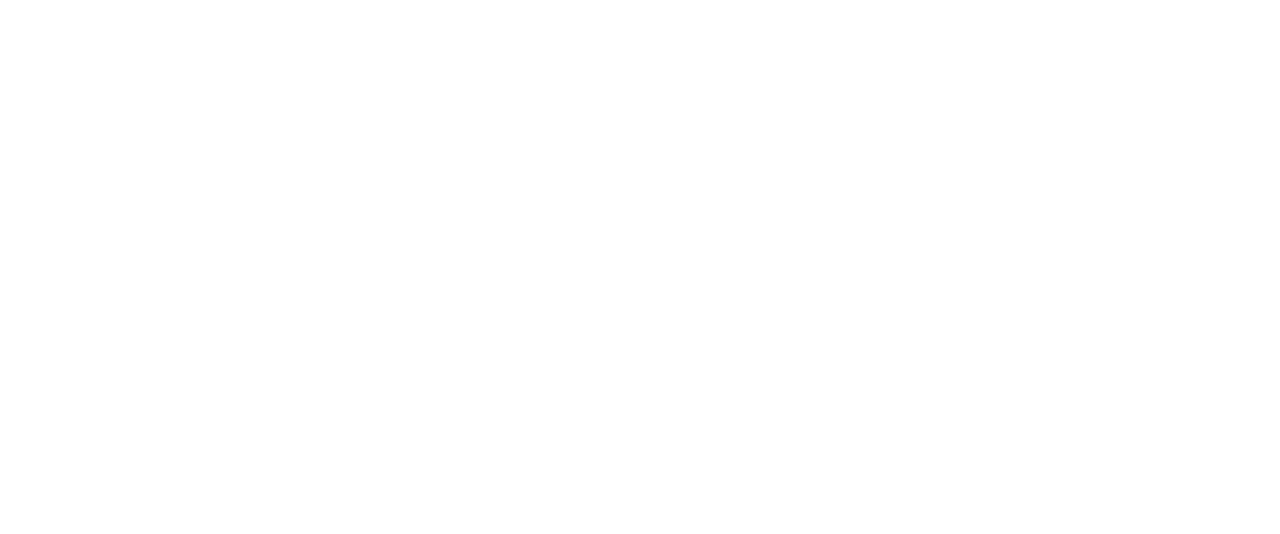
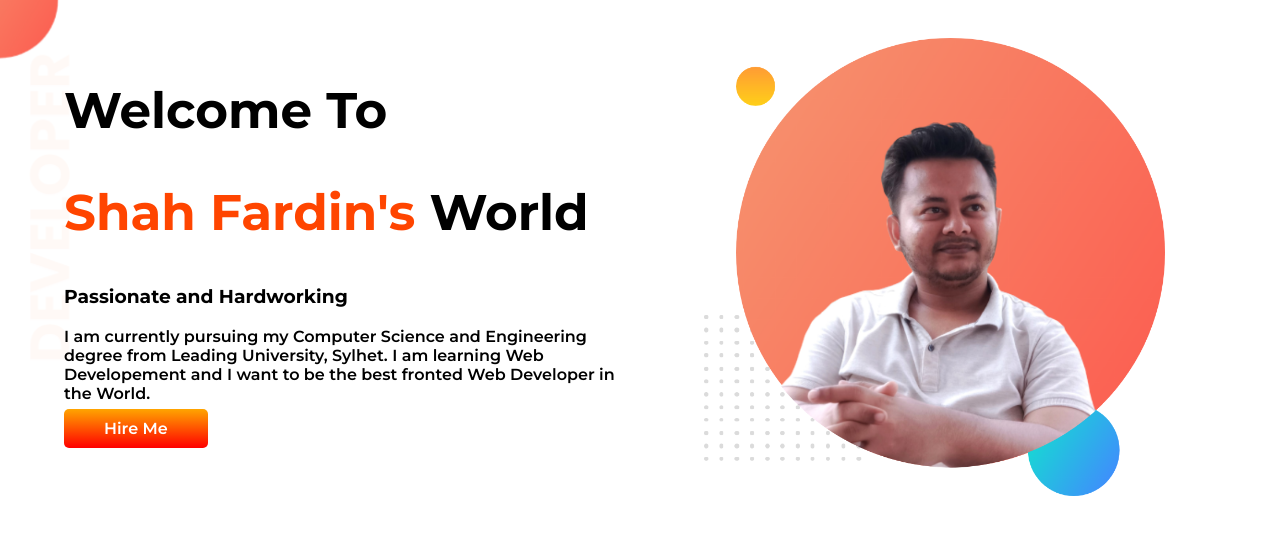
Before and after one commit to ShaahFardin/developer-portfolio, a plain HTML site: page index.html in a window 1280 px wide. Drawn offline with Linux system fonts and the light colour scheme.

Commit message:
top-banner-added

```diff
--- a/index.html
+++ b/index.html
@@ -5,9 +5,25 @@
     <meta http-equiv="X-UA-Compatible" content="IE=edge">
     <meta name="viewport" content="width=device-width, initial-scale=1.0">
     <title>Fardin Shah</title>
+    <link rel="preconnect" href="https://fonts.googleapis.com">
+    <link rel="preconnect" href="https://fonts.gstatic.com" crossorigin>
+    <link href="https://fonts.googleapis.com/css2?family=Montserrat:wght@600;700&display=swap" rel="stylesheet">
     <link rel="stylesheet" href="style.css">
 </head>
 <body>
-
+    <section class="top-banner">
+        <div class="half-width">
+            <h1>Welcome To <h1>
+                <h1><span class="title-name">Shah Fardin's</span> World</h1>
+                <h3>Passionate and Hardworking</h3>
+                <p>I am currently pursuing my Computer Science and Engineering
+                degree from Leading University, Sylhet. I am learning Web Developement
+                and I want to be the best fronted Web Developer in the World.</p>
+                <a class="link-button" target="_blank" href="https://www.facebook.com/rifat.chowdhury.18659/">Hire Me</a>
+        </div>
+        <div class="half-width">
+            <img src="images/fardin-bg.png" alt="Fardin">
+        </div>
+    </section>
 </body>
 </html>
--- a/style.css
+++ b/style.css
@@ -0,0 +1,33 @@
+body{
+    font-family: 'Montserrat', sans-serif;
+    margin: 0;
+}
+h1{
+    font-size: 50px;
+}
+.title-name{
+    color: orangered;
+}
+section{
+    display: flex;
+}
+.half-width{
+    width: 50%;
+    padding-left: 5%;
+    padding-top: 3%;
+}
+.half-width img{
+    width: 80%;
+}
+.link-button{
+
+    color: white;
+    text-decoration: none;
+    background-image: linear-gradient(orange, red);
+    padding: 10px 40px;
+    border-radius: 5px;
+}
+.top-banner{
+    background-image: url(images/top-banner.png);
+    background-repeat: no-repeat;
+}
```
Also changed, not shown: fardin.jpg (added), images/dream-bg.png (added), images/exp-bg.png (added), images/fardin-bg.png (added), images/jhankar.png (added), images/jhankar2.png (added), images/my-bg.png (added), images/my-bg2.png (added), images/mypic.png (added), images/top-banner.png (added), 7 other files.
